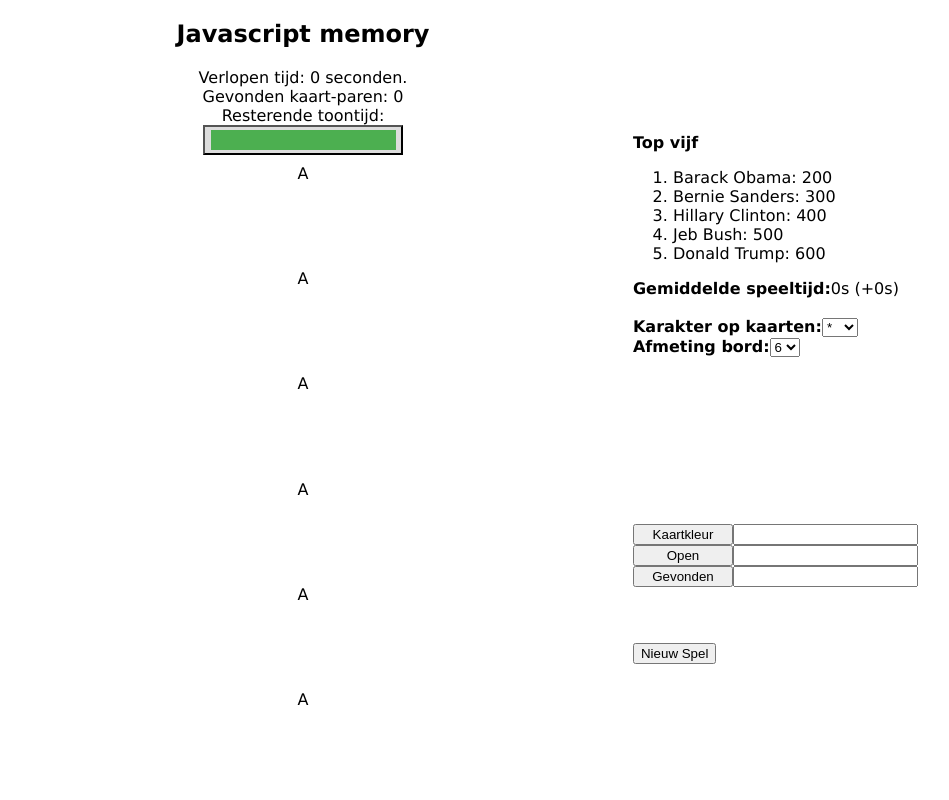
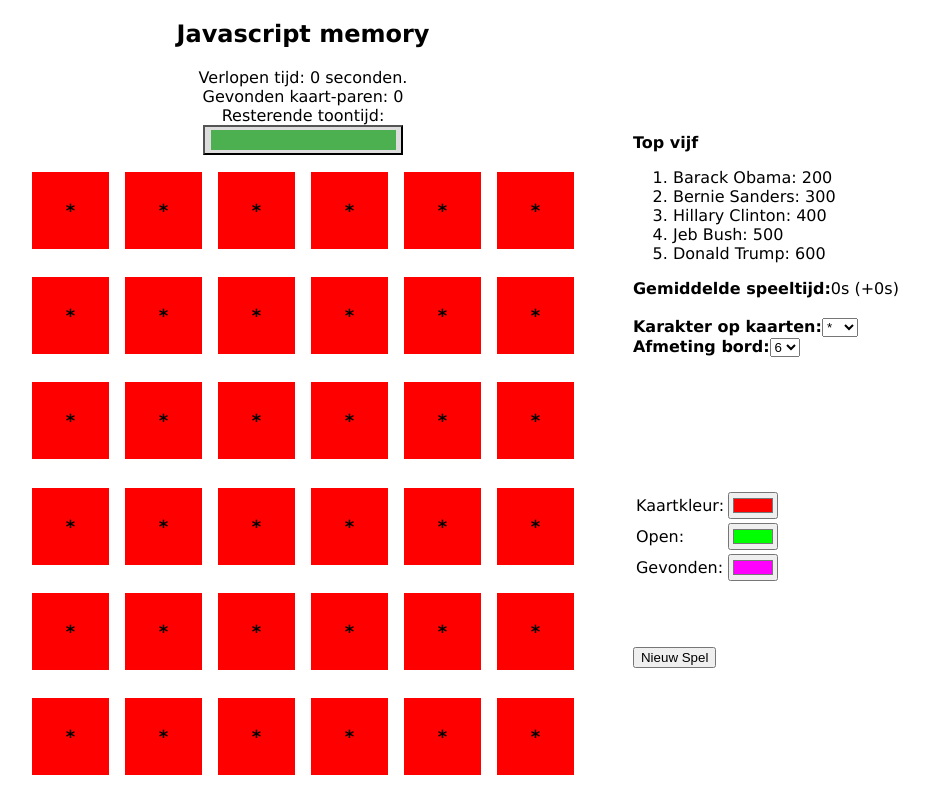
Before and after one commit to mikec655/PracticumWMS, an Angular app in the folder memory/: page / in a window 1280 px wide. Shown: the whole page, without its empty margins (281-1230 px from the left). Built offline with nearby package versions, Linux system fonts and the light colour scheme.

Commit message:
created card component + changed color input

```diff
--- a/memory/src/app/app.component.css
+++ b/memory/src/app/app.component.css
@@ -2,8 +2,7 @@ body { width:90vw; height:90vh; padding:0; margin:0; font-family:Skia,Verdana,sa
 
 header.span { display:table-cell; }
 
-table#speelveld { table-layout:fixed;   margin:0 auto; }
-table#speelveld td { cursor:pointer; text-align:center; /* color:black; */ font-size:large; font-weight:bold; }
+table#speelveld { margin:0 auto; }
 
 table#meta { position:fixed; right:4vw; top:10vw;  width: 25vw; height:70vh; }
 table#meta td { vertical-align:top; text-align:left; padding:1%; }
@@ -16,11 +15,4 @@ table#speelveld { width:80vh; height:80vh; border-spacing:1vh;}
 table#speelveld { width:70vw; height:70vw; border-spacing:1vw;}
 }
 
-td.inactive { background-color:red; }
-td.inactive .letterParagraph { visibility: hidden; display: none;}
-td.active { background-color:green; }
-td.active .karakterParagraph { visibility: hidden; display: none;}
-td.found{ background-color:purple; cursor:default; }
-td.found .karakterParagraph { visibility: hidden; display: none;}
-
 button {width: 100px}
--- a/memory/src/app/app.component.html
+++ b/memory/src/app/app.component.html
@@ -2,12 +2,12 @@
 <html lang="nl">
 <head>
 <meta charset="utf-8"/>
-<title>Javascript memory</title>
+<title>{{ title }}</title>
 <script type="text/javascript" src="https://ajax.googleapis.com/ajax/libs/jquery/3.1.1/jquery.min.js"></script>
 
 </head>
 
-<body onload="initGame(6);">
+<body>
 <header>
   <div>
     <app-top-bar></app-top-bar>
@@ -17,12 +17,16 @@
 
 <div id="main">
   <div>
-  <table id="speelveld"><tr *ngFor="let card of board">{{ card }}</tr></table>
+    <table id="speelveld">
+      <tr *ngFor="let row of board">
+        <app-card *ngFor="let card of row" [text]="card"></app-card>
+      </tr>
+    </table>
 
     <table id="meta">
       <tr><td>
         <app-top-five></app-top-five>
-    <app-game-settings></app-game-settings>
+        <app-game-settings (charChange)="updateChar($event)"></app-game-settings>
       </td></tr>
       <tr><td>
         <app-color-settings></app-color-settings>
@@ -31,7 +35,6 @@
         <app-new-game></app-new-game>
       </td></tr>
     </table>
-
   </div>
 </div>
 </body>
--- a/memory/src/app/app.component.ts
+++ b/memory/src/app/app.component.ts
@@ -1,4 +1,4 @@
-import { Component } from '@angular/core';
+import { Component, Input } from '@angular/core';
 import { BoardModule } from './board/board.module';
 
 @Component({
@@ -7,14 +7,22 @@ import { BoardModule } from './board/board.module';
   styleUrls: ['./app.component.css']
 })
 export class AppComponent {
-  title:string = 'memory';
   size:number = 6;
-
-  board:Array<string> = new Array<string>();
+  char:string = "*";
+  board:string[][];
 
   constructor() {
+    this.updateChar(this.char);
+  }
+
+  updateChar(char:string) {
+    this.char = char;
+    this.board = [];
     for (let i = 0; i < this.size; i++) {
-      this.board[i] = "A";
+      this.board[i] = [];
+      for (let j = 0; j < this.size; j++) {
+        this.board[i][j] = char;
+      }
     }
   }
 }
--- a/memory/src/app/board/card/card.component.css
+++ b/memory/src/app/board/card/card.component.css
@@ -0,0 +1,18 @@
+td {
+    background-color:red;
+    /* color:black; */
+    cursor:pointer;
+    font-size:large;
+    font-weight:bold;
+    height: 75px;
+    text-align: center;
+    vertical-align: middle;
+    width: 75px;
+}
+
+/* td.inactive { background-color:red; }
+td.inactive .letterParagraph { visibility: hidden; display: none;}
+td.active { background-color:green; }
+td.active .karakterParagraph { visibility: hidden; display: none;}
+td.found{ background-color:purple; cursor:default; }
+td.found .karakterParagraph { visibility: hidden; display: none;} */
--- a/memory/src/app/board/card/card.component.html
+++ b/memory/src/app/board/card/card.component.html
@@ -1,3 +1,3 @@
-<p>
+<td>
   {{ text }}
-</p>
+</td>
--- a/memory/src/app/board/card/card.component.ts
+++ b/memory/src/app/board/card/card.component.ts
@@ -1,4 +1,4 @@
-import { Component, OnInit } from '@angular/core';
+import { Component, OnInit, Input } from '@angular/core';
 
 @Component({
   selector: 'app-card',
@@ -7,7 +7,7 @@ import { Component, OnInit } from '@angular/core';
 })
 export class CardComponent implements OnInit {
 
-  text:string = "klaas"
+  @Input() text:string
 
   constructor() { }
 
--- a/memory/src/app/side-bar/color-settings/color-settings.component.css
+++ b/memory/src/app/side-bar/color-settings/color-settings.component.css
@@ -1 +1 @@
-button {width: 100px}
+label {width: 100px}
--- a/memory/src/app/side-bar/color-settings/color-settings.component.html
+++ b/memory/src/app/side-bar/color-settings/color-settings.component.html
@@ -1,24 +1,26 @@
-<script src="../../../lib/jscolor.min.js"></script>
-<button class="jscolor
-    {valueElement:'valueinactive',
-      styleElement:'styleInactive',
-      onFineChange:'setColor(\'td.inactive\')'}">
-  Kaartkleur
-</button>
-<input type="hidden" id="valueinactive" value="ff0000"><input id="styleInactive">
-<br>
-  <button class="jscolor
-    {valueElement:'valueactive',
-      styleElement:'styleActive',
-      onFineChange:'setColor(\'td.active\')'}">
-  Open
-</button>
-<input type="hidden" id="valueactive" value="008C00"><input id="styleActive">
-<br>
-  <button class="jscolor
-    {valueElement:'valuefound',
-      styleElement:'styleFound',
-      onFineChange:'setColor(\'td.found\')'}">
-  Gevonden
-</button>
-<input type="hidden" id="valuefound" value="800080"><input id="styleFound">
+<table>
+  <tr>
+    <td>
+      <label>Kaartkleur: </label>
+    </td>
+    <td>
+      <input type="color" value="#ff0000" />
+    </td>
+  </tr>
+  <tr>
+    <td>
+      <label>Open: </label>
+    </td>
+    <td>
+      <input type="color" value="#00ff00" />
+    </td>
+  </tr>
+  <tr>
+    <td>
+      <label>Gevonden: </label>
+    </td>
+    <td>
+      <input type="color" value="#ff00ff" />
+    </td>
+  </tr>
+</table>
--- a/memory/src/app/side-bar/game-settings/game-settings.component.html
+++ b/memory/src/app/side-bar/game-settings/game-settings.component.html
@@ -1,7 +1,7 @@
 <b>Gemiddelde speeltijd:</b>
 <span id="gemiddeld">0s (+0s)</span><br/><br/>
 <b>Karakter op kaarten:</b>
-<select name="character" id="character">
+<select name="character" id="character" (change)="onChange($event)">
   <option value="*">*</option>
   <option value="#">#</option>
   <option value="@">@</option>
--- a/memory/src/app/side-bar/game-settings/game-settings.component.ts
+++ b/memory/src/app/side-bar/game-settings/game-settings.component.ts
@@ -1,4 +1,4 @@
-import { Component, OnInit } from '@angular/core';
+import { Component, OnInit, Output, EventEmitter, ChangeDetectionStrategy } from '@angular/core';
 
 @Component({
   selector: 'app-game-settings',
@@ -7,9 +7,16 @@ import { Component, OnInit } from '@angular/core';
 })
 export class GameSettingsComponent implements OnInit {
 
+  @Output() charChange: EventEmitter<any> = new EventEmitter();
+
   constructor() { }
 
   ngOnInit() {
   }
 
+  onChange(e: any) {
+    console.log(e.target.value);
+    this.charChange.emit(e.target.value);
+  }
+
 }
```
Lines whose indentation alone changed are shown as unchanged.
